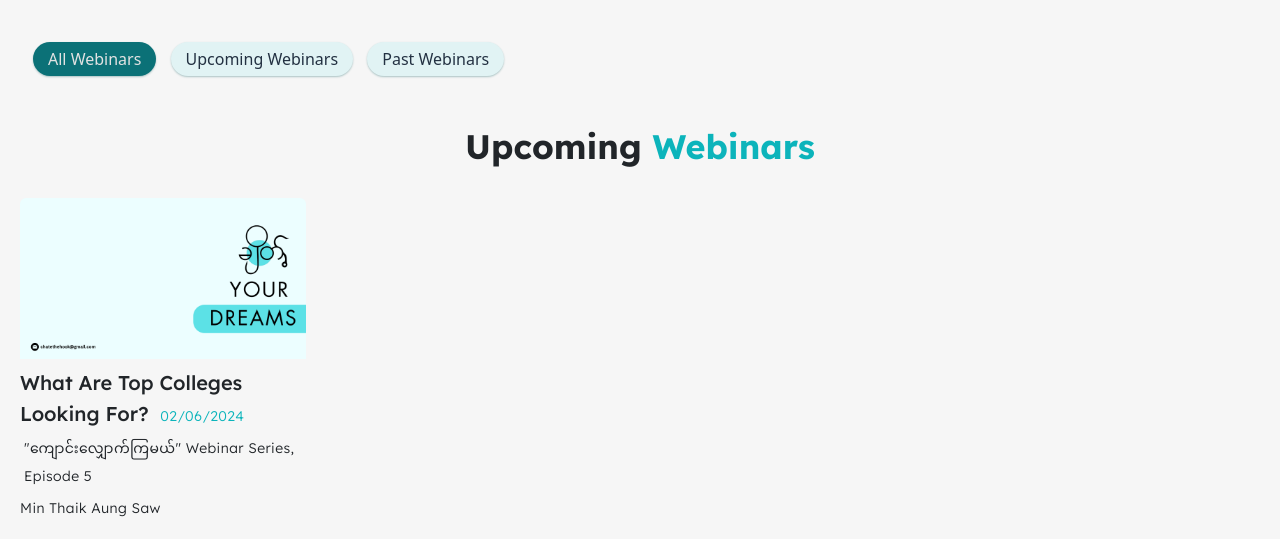
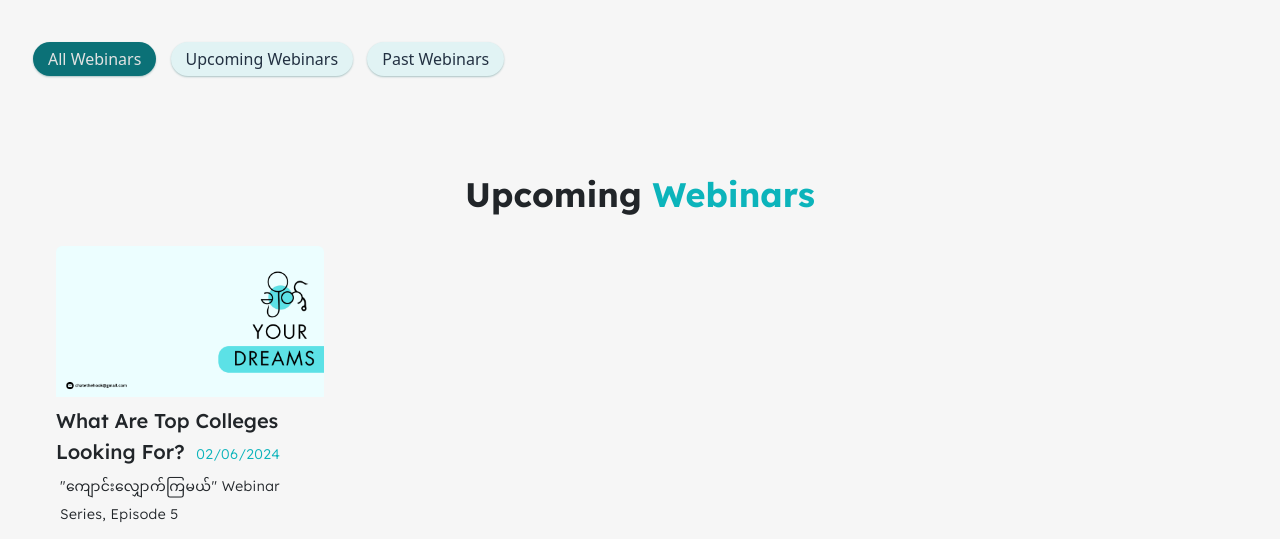
Before and after one commit to chatethehook/Chate-Website, a plain HTML site: page events.html in a window 1280 px wide. Shown: the part 149-688 px from the top of the page. Drawn offline with nearby package versions, Linux system fonts and the light colour scheme.

Commit message:
Minor spacing fix

```diff
--- a/events.html
+++ b/events.html
@@ -32,7 +32,7 @@
       </div>
     </div>
 
-    <div class="container-fluid background-gray pb-5" id="webinar-panel"></div>
+    <div class="container-fluid background-gray p-5" id="webinar-panel"></div>
     <special-footer></special-footer>
 
     <script src="src/HeaderFooter.js"></script>
```
